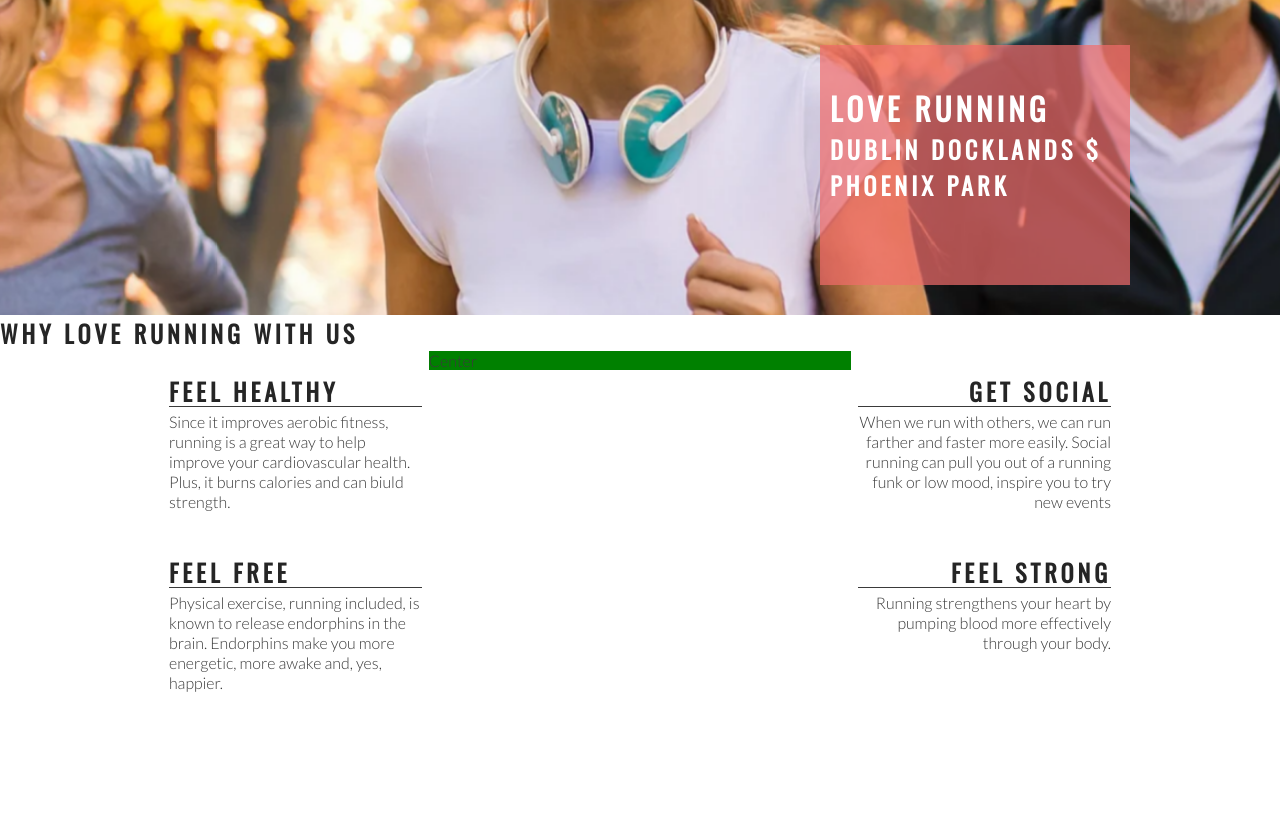
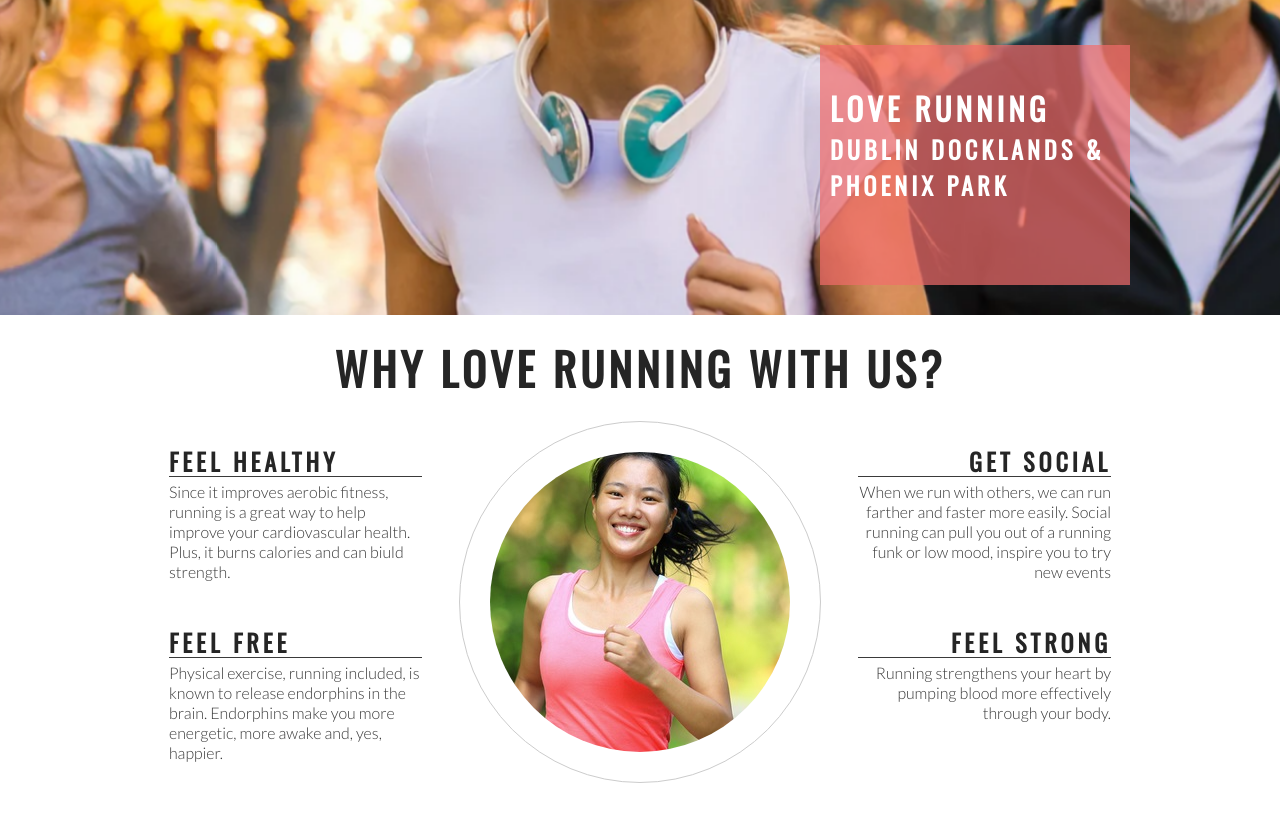
Before and after one commit to Lukas2020-code/love-running-website, a plain HTML site: page index.html in a window 1280 px wide. Shown: the part 360-1176 px from the top of the page. Drawn offline with nearby package versions, Linux system fonts and the light colour scheme.

Commit message:
Add club ethos central image and style into a circle

```diff
--- a/assets/css/style.css
+++ b/assets/css/style.css
@@ -133,7 +133,6 @@ h2 {
 #centre-about {
     width: 33%;
     margin: 0 auto;
-    background-color: green;
 }
 
 hr {
@@ -165,3 +164,26 @@ hr {
 .right-about-heading p {
     text-align: right;
 }
+
+#welcome {
+    text-align: center;
+    font-size: 280%;
+    margin: 20px 0;
+}
+
+#circle-container {
+    height: 300px;
+    width: 300px;
+    padding: 30px;
+    border-style: solid;
+    border-color: #ccc;
+    border-width: 1px;
+    border-radius: 50%;
+    margin: 0 auto;
+}
+
+#circle-cover-bg {
+    background: url('../images/ethos-center-image.jpg') no-repeat center center;
+    height: 100%;
+    border-radius: 50%;
+}
--- a/index.html
+++ b/index.html
@@ -36,12 +36,12 @@
         <div id="hero-image"></div>
         <div id="cover-text">
             <h2>Love Running</h2>
-            <h3>Dublin Docklands $ Phoenix Park</h3>
+            <h3>Dublin Docklands & Phoenix Park</h3>
         </div>
     </section>
 
     <section id="club-ethos">
-        <h1>Why Love Running With Us</h1>
+        <h2 id="welcome">Why Love Running With Us?</h2>
         <div id="left-about">
             <div class="left-about-heading">
                 <h2>Feel Healthy</h2>
@@ -77,7 +77,13 @@
                 </p>
             </div>
         </div>
-        <div id="centre-about">Center</div>
+        <div id="centre-about">
+            <div id="circle-container">
+                <div id="circle-cover-bg">
+
+                </div>
+            </div>
+        </div>
     </section>
 
     <section>
```
Also changed, not shown: assets/images/ethos-center-image.jpg (added).
